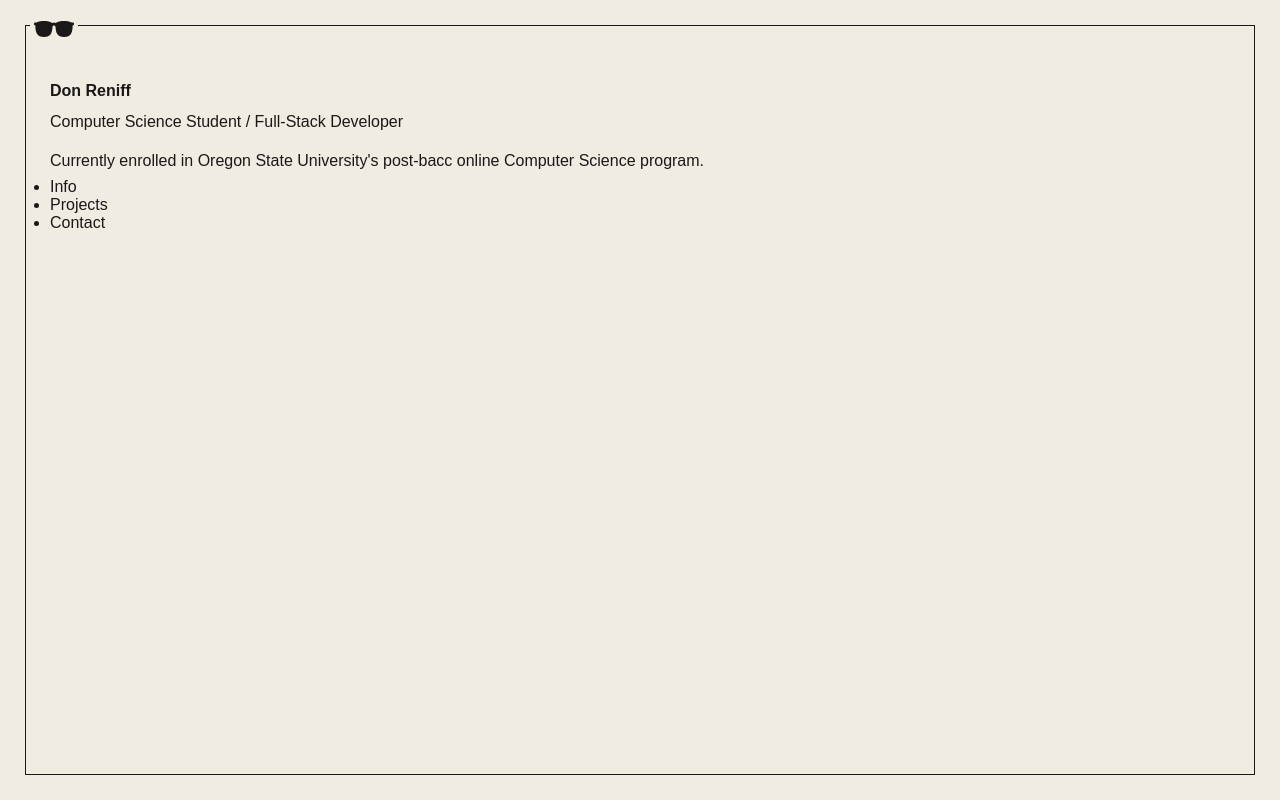
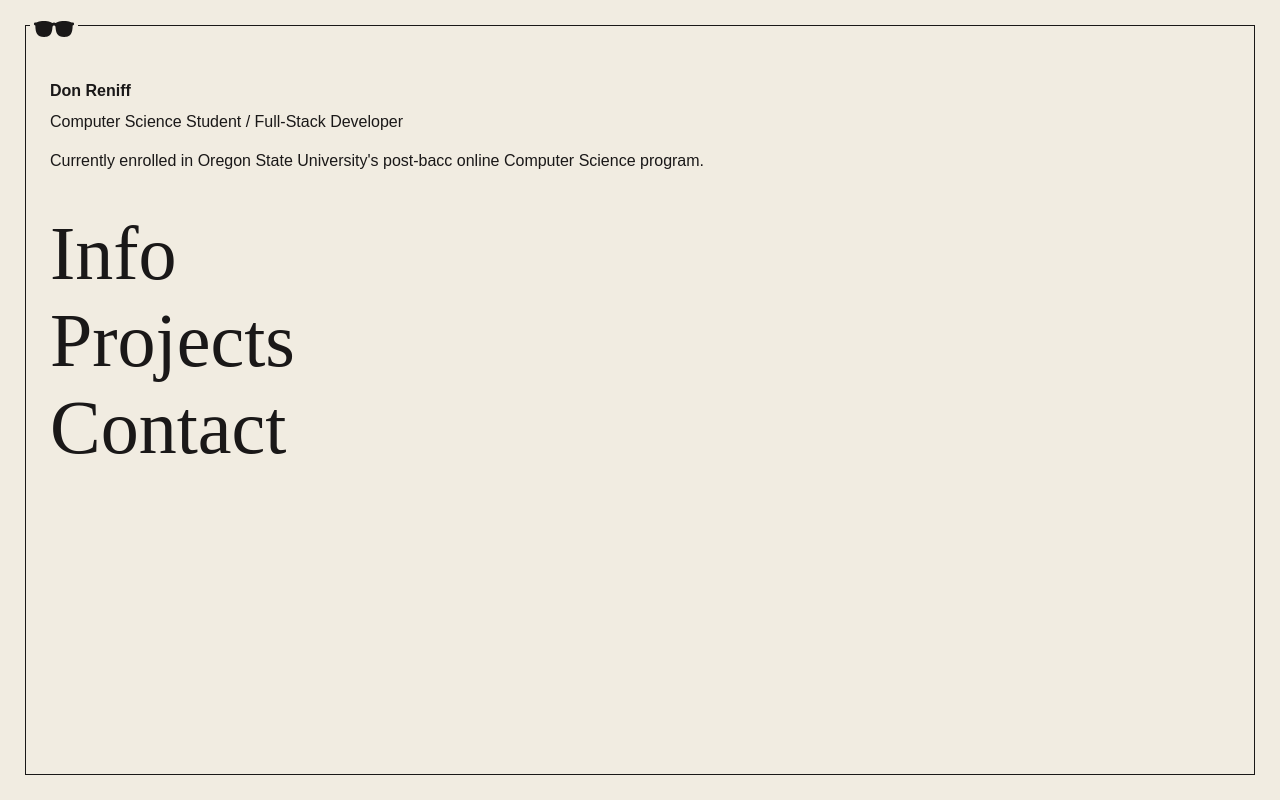
Before and after one commit to dreniff3/personal-portfolio, a React (Vite) app: page / in a window 1280 px wide. Built offline with nearby package versions, Linux system fonts and the light colour scheme; a web font is replaced by a local one.

Commit message:
Add class name to nav

```diff
--- a/src/components/NavLinks.jsx
+++ b/src/components/NavLinks.jsx
@@ -8,7 +8,7 @@ const NavLinks = () => {
     ];
 
     return (
-        <nav>
+        <nav className="nav-links">
             <ul>
                 {links.map((link) => {
                     return <li key={link.name}>
```
